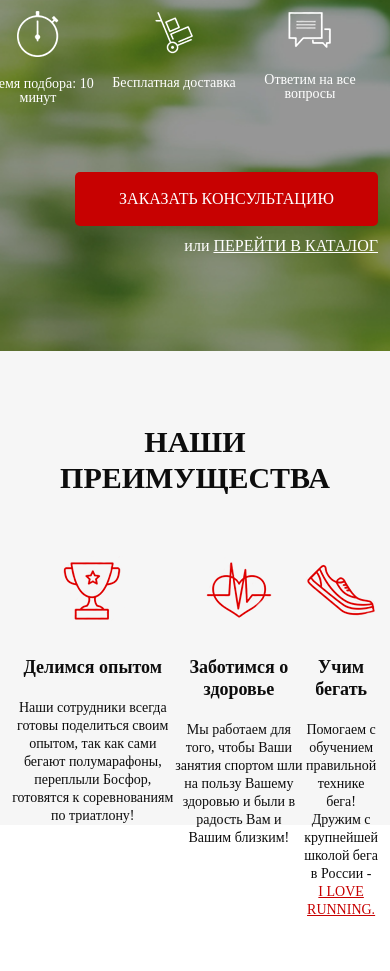
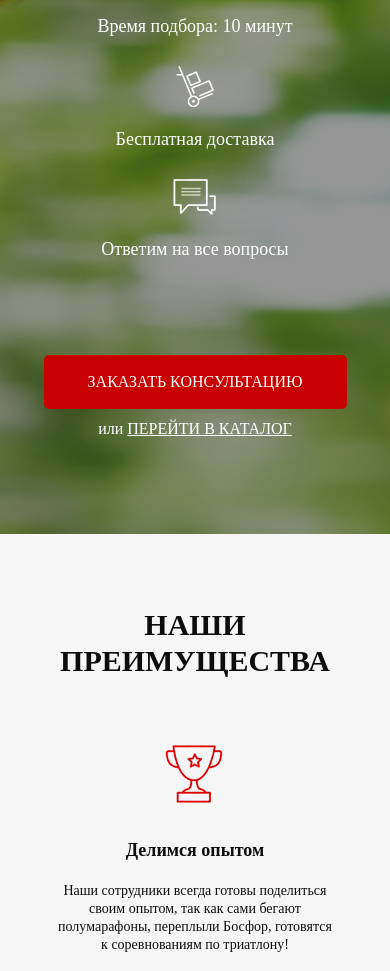
Before and after one commit to rishatbagautdinov/gulp_project, a website: page src/index.html in a window 390 px wide. Shown: the part 468-1439 px from the top of the page. Before the commit the page ends 1387 px from the top, so only its background shows below. Drawn offline with Linux system fonts and the light colour scheme.

Commit message:
adaptive promo and advantages

```diff
--- a/src/index.html
+++ b/src/index.html
@@ -56,17 +56,17 @@
                 <div class="advantages__advantage">
                     <img src="icons/cup.png" alt="cup">
                     <h2 class="advantages__subheader">Делимся опытом</h2>
-                    Наши сотрудники всегда готовы поделиться своим опытом, так как сами бегают полумарафоны, переплыли Босфор, готовятся к соревнованиям по триатлону!
+                    <div class="advantages__descr">Наши сотрудники всегда готовы поделиться своим опытом, так как сами бегают полумарафоны, переплыли Босфор, готовятся к соревнованиям по триатлону!</div>
                 </div>
                 <div class="advantages__advantage">
                     <img src="icons/heart.png" alt="heart">
                     <h2 class="advantages__subheader">Заботимся о здоровье</h2>
-                    Мы работаем для того, чтобы Ваши занятия спортом шли на пользу Вашему здоровью и были в радость Вам и Вашим близким!
+                    <div class="advantages__descr">Мы работаем для того, чтобы Ваши занятия спортом шли на пользу Вашему здоровью и были в радость Вам и Вашим близким!</div>
                 </div>
                 <div class="advantages__advantage">
                     <img src="icons/shoe.png" alt="shoe">
                     <h2 class="advantages__subheader">Учим бегать</h2>
-                    Помогаем с обучением правильной технике бега!<br> Дружим с крупнейшей школой бега в России - <a href="#">I LOVE RUNNING.</a>
+                    <div class="advantages__descr">Помогаем с обучением правильной технике бега!<br> Дружим с крупнейшей школой бега в России - <a href="#">I LOVE RUNNING.</a></div>
                 </div>
             </div>
         </div>
--- /dev/null
+++ b/src/sass/base/_media.sass
@@ -0,0 +1,43 @@
+@media (max-width: 1280px)
+    .header
+        flex-wrap: wrap
+        justify-content: space-around
+        &__contacts
+            width: 250px
+            align-items: center
+    .promo
+        &__wrapper
+            margin: 50px auto 0 auto
+            max-width: 500px
+            align-items: center
+        &__header
+            text-align: center
+            font-size: 35px
+        &__subheader
+            text-align: center
+@media (max-width: 857px)
+    .advantages
+        &__advantage
+            width: 100%
+            margin-bottom: 20px
+@media (max-width: 567px)
+    .button
+        &__main
+            width: 260px
+    .promo
+        &__icons
+            justify-content: space-around
+            flex-wrap: wrap
+    .header
+        &__official
+            display: none
+        &__logo
+            margin-bottom: 10px
+        &__contacts
+            width: 100%
+@media (max-width: 430px)
+    .promo
+        &__icon
+            width: 100%
+            margin-bottom: 30px
+            font-size: 18px
--- a/src/sass/blocks/_advantages.sass
+++ b/src/sass/blocks/_advantages.sass
@@ -1,6 +1,6 @@
 .advantages
     background-color: #f6f6f6
-    height: 474px
+    min-height: 474px
     padding: 73px 0 82px 0
     &__header
         font-weight: 700
@@ -9,8 +9,9 @@
         color: #0d0d0d
     &__wrapper
         display: flex
-        justify-content: space-between
+        justify-content: space-around
         margin-top: 60px
+        flex-wrap: wrap
     &__advantage
         display: flex
         flex-direction: column
@@ -20,7 +21,6 @@
         line-height: 129%
         text-align: center
         color: #0d0d0d
-        max-width: 276px
         a
             color: $main-color
             text-decoration: underline
@@ -31,3 +31,5 @@
         color: #0d0d0d
         margin-top: 36px
         margin-bottom: 20px
+    &__descr
+        max-width: 278px
--- a/src/sass/blocks/_promo.sass
+++ b/src/sass/blocks/_promo.sass
@@ -12,11 +12,9 @@
         font-weight: 700
         font-size: 42px
         text-transform: uppercase
-        text-align: right
     &__subheader
         font-weight: 500
         font-size: 24px
-        text-align: right
         text-transform: uppercase
         margin-top: 17px
     &__icons
--- a/src/sass/style.sass
+++ b/src/sass/style.sass
@@ -3,6 +3,7 @@
 @import 'blocks/_header'
 @import 'blocks/_buttons'
 @import 'blocks/_advantages'
+@import 'base/_media'
 *
     font-family: 'Museo Sans Cyrl'
 
```
Also changed, not shown: src/css/style.min.css.
